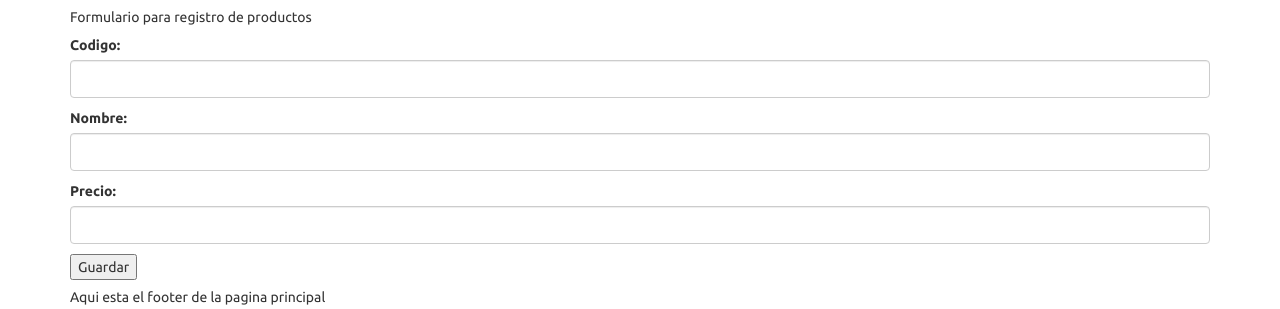
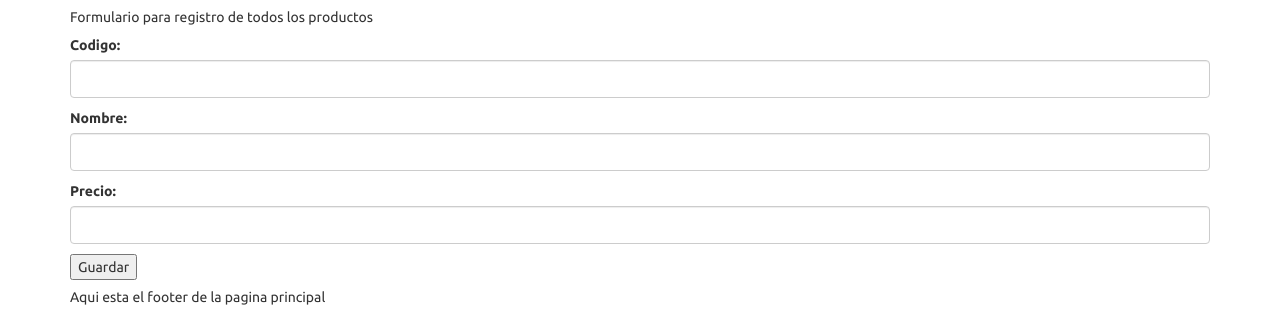
Before and after one commit to george39/AplicacionInventario, a Django app: page /productos in a window 1280 px wide. Shown: the part 51-360 px from the top of the page. Run offline with Django 3.2, Linux system fonts and the light colour scheme; parts of the project's set-up code (start-up, migrations or seed data) failed here and were passed over; some libraries are stand-ins or nearby versions.

```diff
--- a/src/templates/producto/producto_form.html
+++ b/src/templates/producto/producto_form.html
@@ -4,7 +4,7 @@
 {% block content %}
 
 <form method="post">
-	<h5>Formulario para registro de productos</h5>
+	<h5>Formulario para registro de todos los productos</h5>
 	{% csrf_token %}
 	{{ form.as_p}}
 	<button type="submit">Guardar</button>
```
